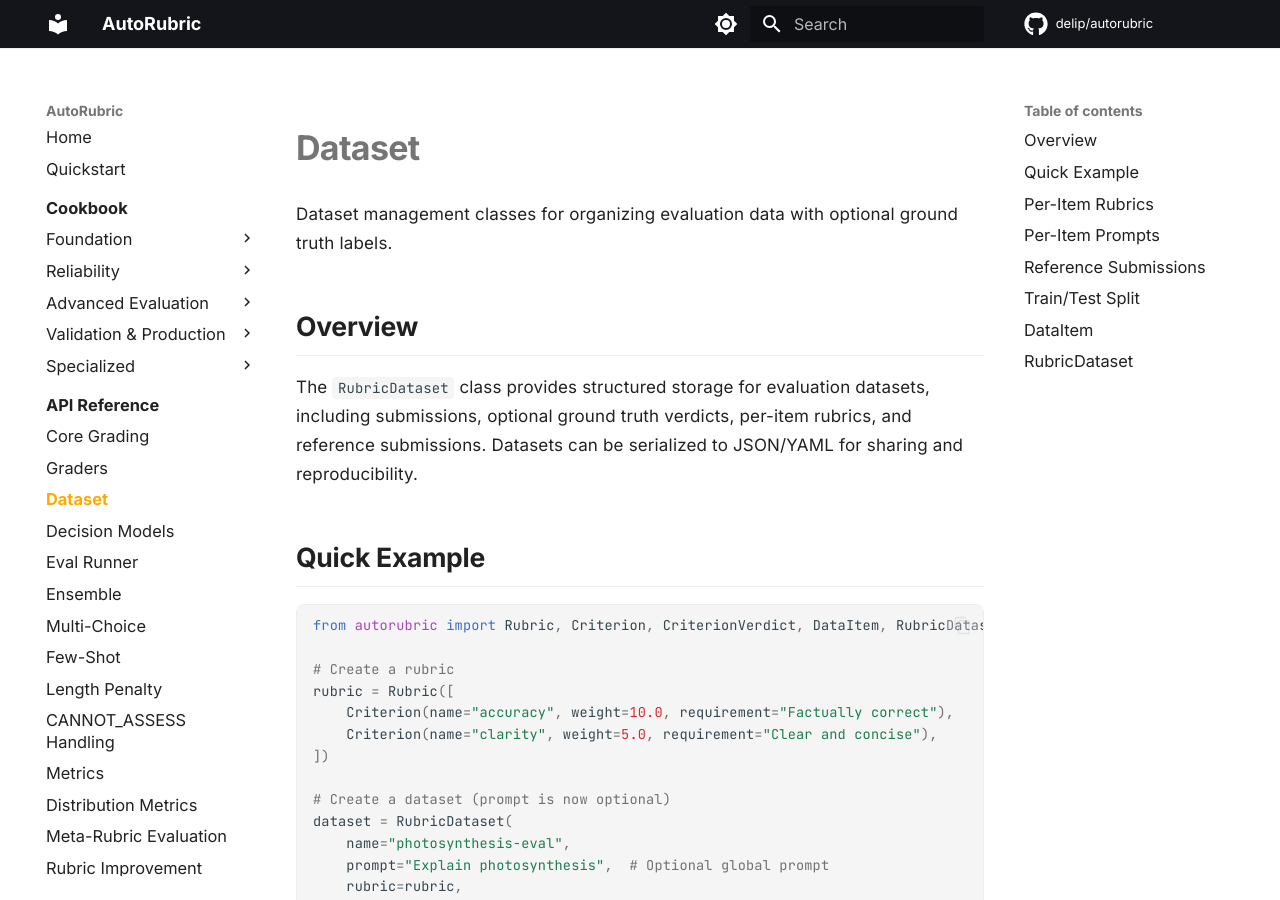
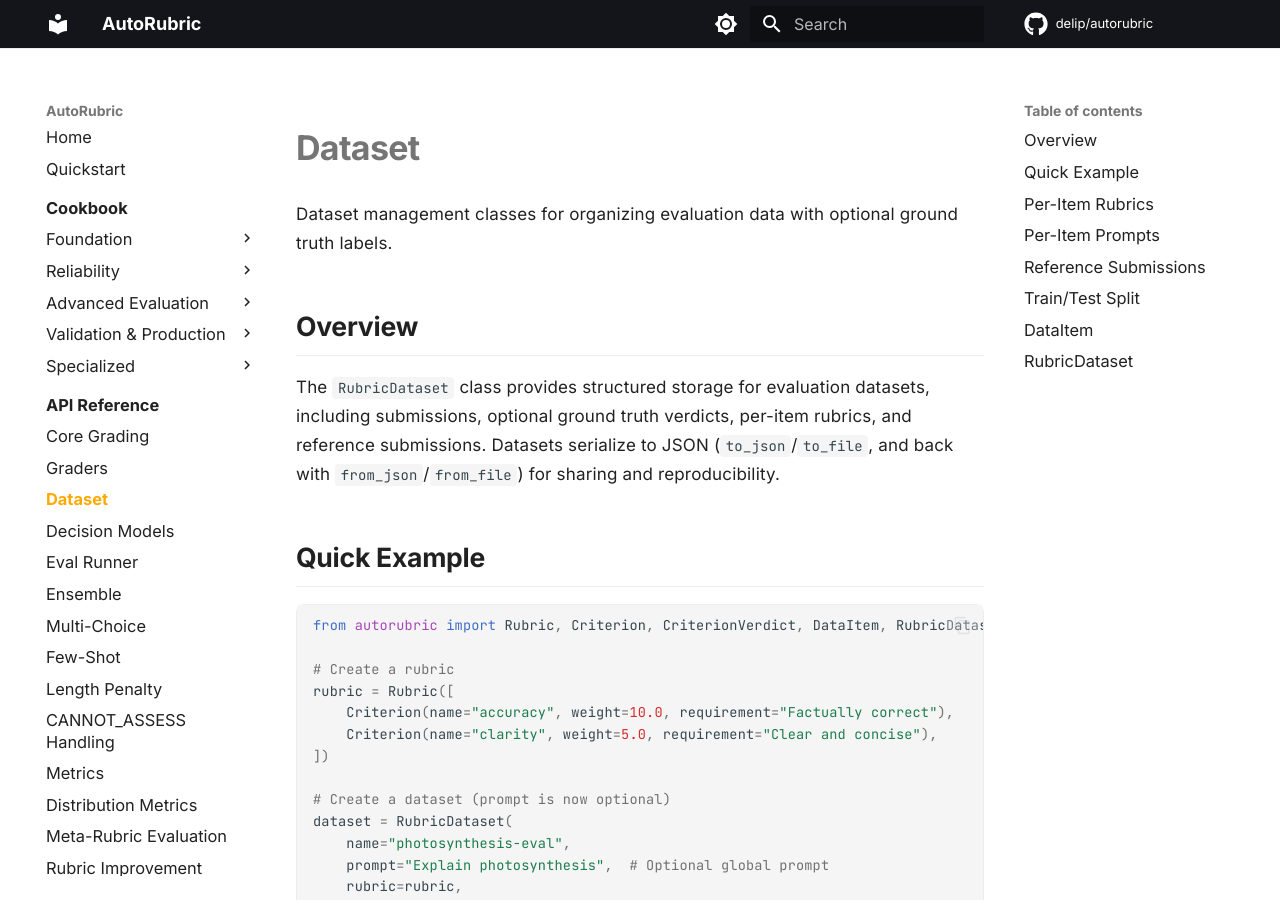
Before and after one commit to delip/autorubric, an MkDocs documentation site: the page built from docs/api/dataset.md, in a window 1280 px wide and 900 px high. Built offline with MkDocs 1.6.1 and Material for MkDocs 9.7.7, drawn with Linux system fonts in a browser that asks for light colours; comment, search, counter and statistics services are not loaded.

Commit message:
Say that datasets serialize to JSON only
The Dataset API page said datasets serialize to JSON/YAML, but RubricDataset
has only to_json/from_json and to_file/from_file, which read and write JSON.

```diff
--- a/docs/api/dataset.md
+++ b/docs/api/dataset.md
@@ -4,7 +4,7 @@ Dataset management classes for organizing evaluation data with optional ground t
 
 ## Overview
 
-The `RubricDataset` class provides structured storage for evaluation datasets, including submissions, optional ground truth verdicts, per-item rubrics, and reference submissions. Datasets can be serialized to JSON/YAML for sharing and reproducibility.
+The `RubricDataset` class provides structured storage for evaluation datasets, including submissions, optional ground truth verdicts, per-item rubrics, and reference submissions. Datasets serialize to JSON (`to_json`/`to_file`, and back with `from_json`/`from_file`) for sharing and reproducibility.
 
 ## Quick Example
 
```
